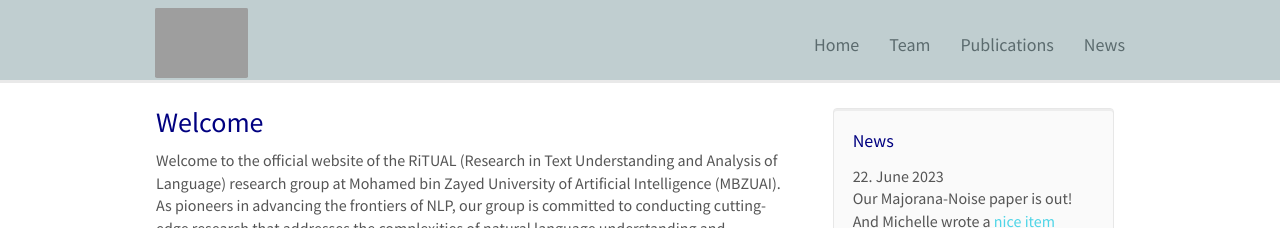
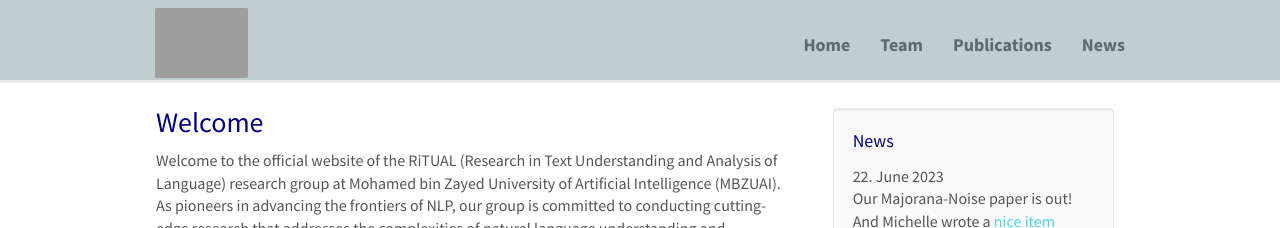
Before and after one commit to RamzaBasharat/MBZUAI, a Jekyll site: the page built from _pages/home.md, in a window 1280 px wide. Shown: the top 228 px of the page. Built offline with Jekyll 4.4.1, drawn with Linux system fonts in a browser that asks for light colours; nearby versions of some CDN libraries.

Commit message:
updating styles

```diff
--- a/css/main.scss
+++ b/css/main.scss
@@ -239,18 +239,12 @@ color:#99a7b2;
     background-color: transparent;
 }
 
-// .navbar-default .navbar-nav > .active > a,
-// .navbar-default .navbar-nav > .active > a:hover,
-// .navbar-default .navbar-nav > .active > a:focus {
-//     color: #58D0DF;
-//     background-color: transparent;
-// }
+
 
 .navbar-default .navbar-nav > li > a {
-//     color: #000080;
     color: #5B6B6E;
     font-size: 18px;
-//     font-weight:bold;
+    font-weight:bold;
 }
 
 //-------------------------- Footer -----------------------------
```
